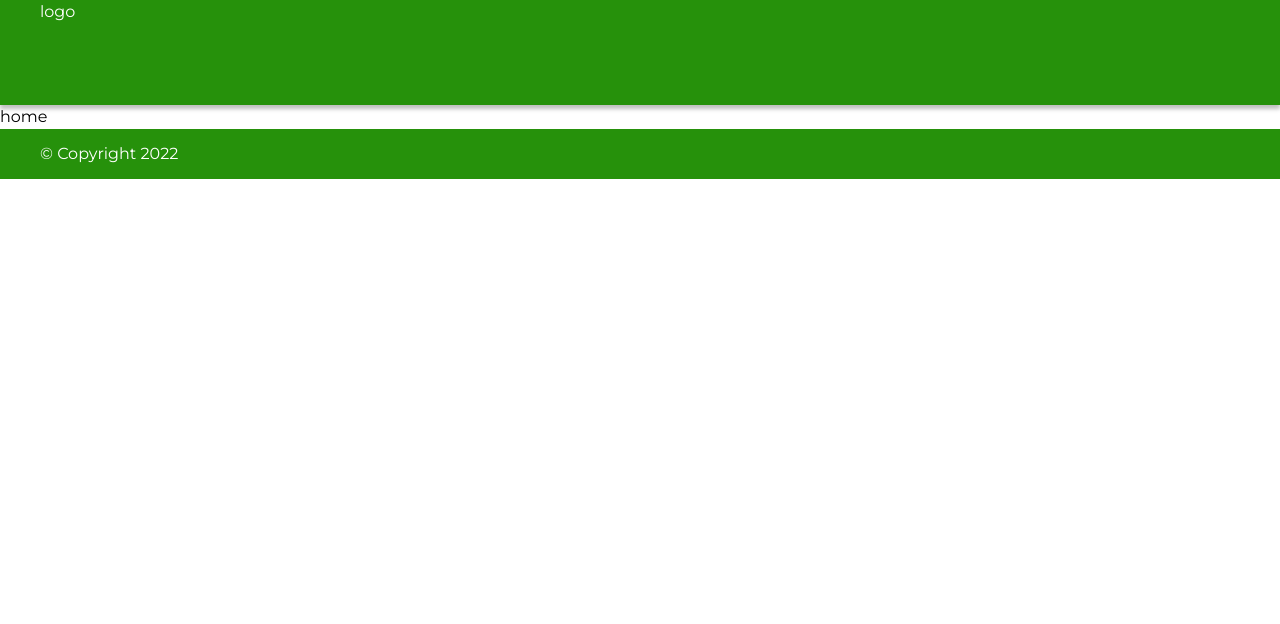
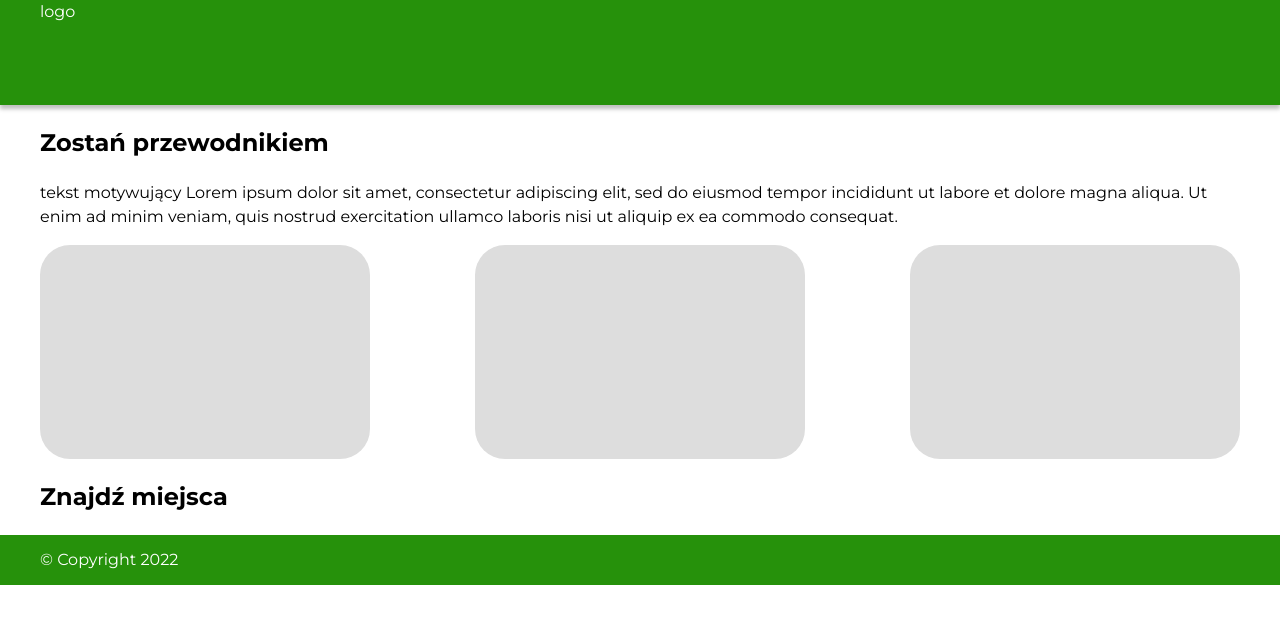
Before and after one commit to 2YellowGang/city-explore-frontend, a React (Vite) app: page / in a window 1280 px wide. Shown: the top 624 px of the page. Built offline with nearby package versions, Linux system fonts and the light colour scheme.

Commit message:
feat: add home benefits

```diff
--- a/src/components/ContentContainer.tsx
+++ b/src/components/ContentContainer.tsx
@@ -1,7 +1,8 @@
 import { styled } from 'styled-components';
 
 export const ContentContainer = styled.div`
-  max-width: 1200px;
+  max-width: 1240px;
   width: 100%;
   margin: 0 auto;
+  padding: 0 20px;
 `;
--- a/src/views/Home.tsx
+++ b/src/views/Home.tsx
@@ -1,4 +1,37 @@
 import { FC } from 'react';
+import { styled } from 'styled-components';
 import { ViewLayout } from '../components/ViewLayout';
+import { ContentContainer } from '../components/ContentContainer';
 
-export const Home: FC = () => <ViewLayout>home</ViewLayout>;
+const BenefitContainer = styled.div`
+  display: flex;
+  flex-wrap: wrap;
+  justify-content: space-between;
+`;
+
+const BenefitItem = styled.div`
+  width: 330px;
+  height: 214px;
+  border-radius: 30px;
+  background-color: #dddddd;
+`;
+
+export const Home: FC = () => (
+  <ViewLayout>
+    <ContentContainer>
+      <h2>Zostań przewodnikiem</h2>
+      <p>
+        tekst motywujący Lorem ipsum dolor sit amet, consectetur adipiscing
+        elit, sed do eiusmod tempor incididunt ut labore et dolore magna aliqua.
+        Ut enim ad minim veniam, quis nostrud exercitation ullamco laboris nisi
+        ut aliquip ex ea commodo consequat.
+      </p>
+      <BenefitContainer>
+        <BenefitItem></BenefitItem>
+        <BenefitItem></BenefitItem>
+        <BenefitItem></BenefitItem>
+      </BenefitContainer>
+      <h2>Znajdź miejsca</h2>
+    </ContentContainer>
+  </ViewLayout>
+);
```
